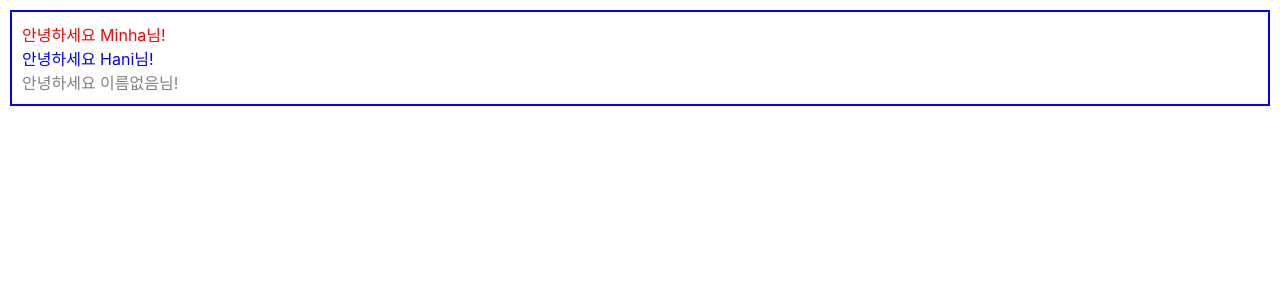
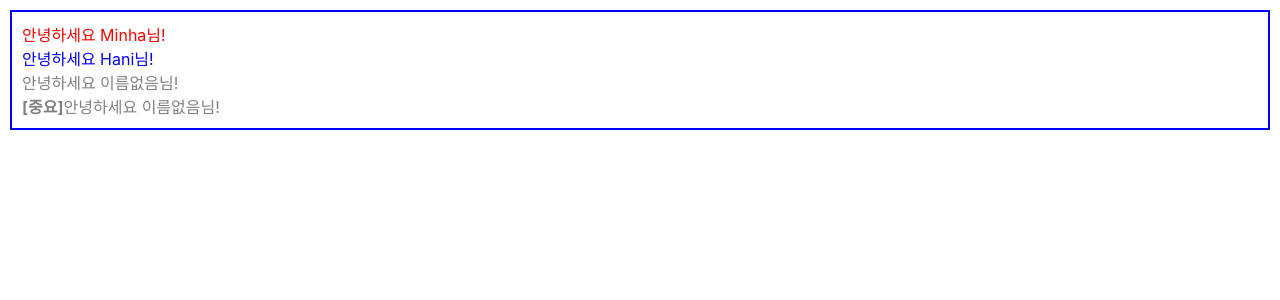
Before and after one commit to moral-life/begin-react, a React (Create React App) app: page / in a window 1280 px wide. Shown: the top 300 px of the page. Built offline with nearby package versions, Linux system fonts and the light colour scheme.

Commit message:
조건부 렌더링
props값 생략시엔 기본으로 true로 설정

```diff
--- a/src/App.js
+++ b/src/App.js
@@ -8,6 +8,7 @@ function App() {
         <Hello name ="Minha" color = "red"/>
         <Hello name ="Hani" color = "blue"/>
         <Hello />
+        <Hello isSpecial={true}/>
       </Wrapper>
     </div>
   );
--- a/src/Hello.js
+++ b/src/Hello.js
@@ -1,9 +1,10 @@
 import React from 'react';
 import styled from "styled-components";
 
-function Hello({name, color}){
+function Hello({name, color, isSpecial}){
     //console.log(props)
     return (<div style={{color: color}}>
+        { isSpecial && <b>[중요]</b> }
         안녕하세요 {name}님!
     </div>);
 }
```
